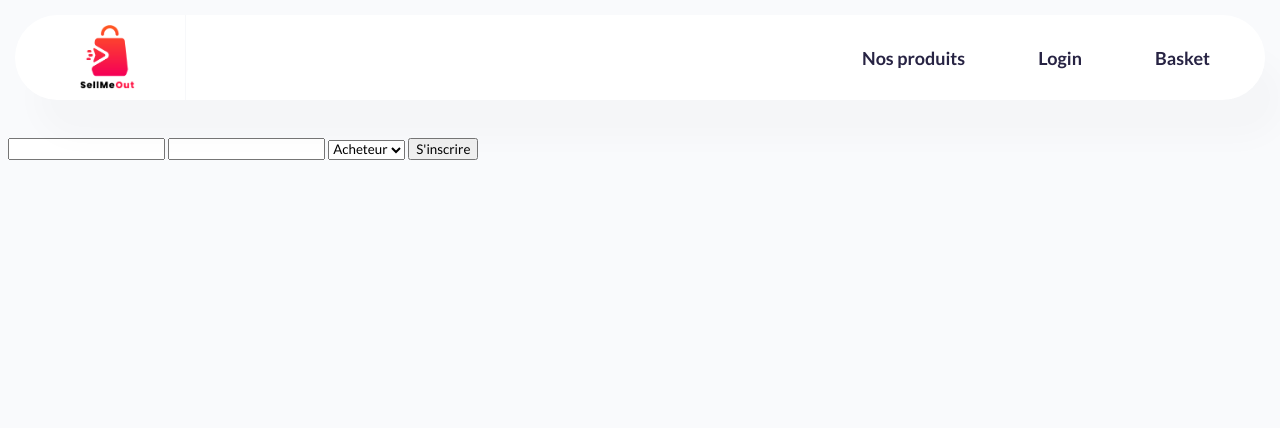
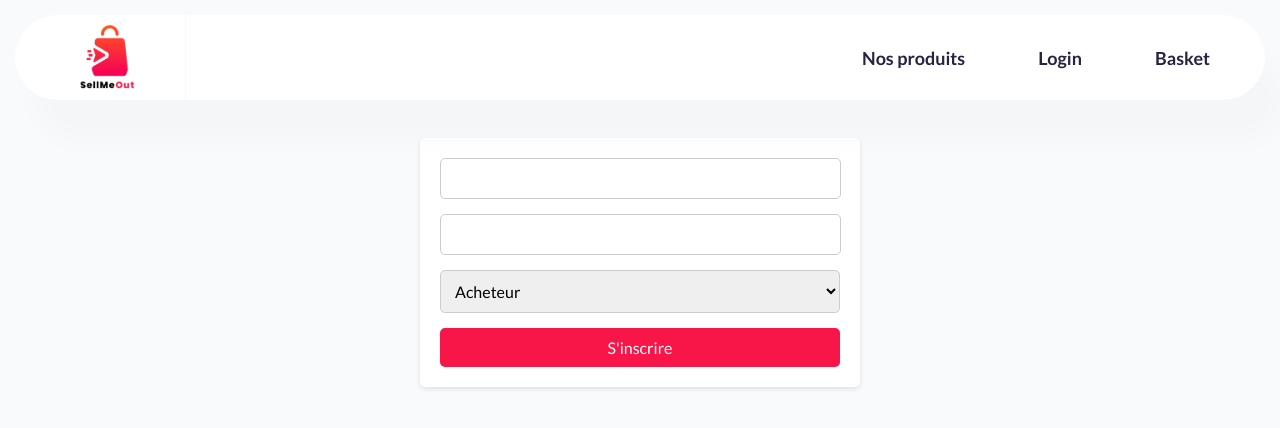
Before and after one commit to jderache/sellmeout, a PHP site: page /signin in a window 1280 px wide. Shown: the top 428 px of the page. Run offline with PHP 8.4, Linux system fonts and the light colour scheme.

Commit message:
Ajout de style

```diff
--- a/View/User/signin.php
+++ b/View/User/signin.php
@@ -1,9 +1,9 @@
-<form method="POST">
-    <input type="email" name="mail" required/>
-    <input type="password" name="password" required/>
-    <select name="role" required>
+<form method="POST" class="my-form">
+    <input type="email" name="mail" class="form-input" required/>
+    <input type="password" name="password" class="form-input" required/>
+    <select name="role" class="form-select" required>
         <option value="buyer">Acheteur</option>
         <option value="seller">Vendeur</option>
     </select>
-    <input type="submit" value="S'inscrire"/>
+    <input type="submit" value="S'inscrire" class="form-button"/>
 </form>
--- a/View/layout.php
+++ b/View/layout.php
@@ -14,7 +14,7 @@
             <a aria-label="HomePage" href="/" title="SellMeOut" class="logoLink">
                 <img alt="SellMeOut" src="./Images/logo.png" class="logo">
             </a>
-                <div>
+                <div class="navigation">
                     <a href="">Nos produits</a>
                     <a href="">Login</a>
                     <a href="">Basket</a>
--- a/style.css
+++ b/style.css
@@ -2,6 +2,7 @@
 
 * {
   font-family: "Lato", sans-serif;
+  font-size: 16px;
 }
 
 header {
@@ -51,6 +52,20 @@ header > div {
   padding: 0px;
 }
 
+.containerMenu .navigation a {
+  background: linear-gradient(
+      to top,
+      rgba(248, 22, 73, 0.4) 0%,
+      rgba(248, 22, 73, 0.4) 6px,
+      transparent 10px
+    )
+    no-repeat;
+  background-size: 0 100%;
+  transition: background-size 0.3s;
+}
+.containerMenu .navigation a:hover {
+  background-size: 100% 100%;
+}
 img.logo {
   width: 55px;
   padding: 10px;
@@ -77,3 +92,43 @@ body {
   padding-top: 130px;
   background-color: #f9fafc;
 }
+
+.my-form {
+  max-width: 400px;
+  margin: 0 auto;
+  padding: 20px;
+  background-color: white;
+  border-radius: 5px;
+  box-shadow: 0 2px 5px rgba(0, 0, 0, 0.1);
+}
+
+.form-input {
+  width: calc(100% - 21px);
+  padding: 10px;
+  margin-bottom: 15px;
+  border: 1px solid #ccc;
+  border-radius: 5px;
+}
+
+.form-select {
+  width: 100%;
+  padding: 10px;
+  margin-bottom: 15px;
+  border: 1px solid #ccc;
+  border-radius: 5px;
+}
+
+.form-button {
+  display: block;
+  width: 100%;
+  padding: 10px;
+  background-color: #f81649;
+  color: #fff;
+  border: none;
+  border-radius: 5px;
+  cursor: pointer;
+}
+
+.form-button:hover {
+  background-color: #f81649;
+}
```
Also changed, not shown: Model/ModelManager.php (+0 -10 lines), View/User/login.php (+4 -4 lines).
